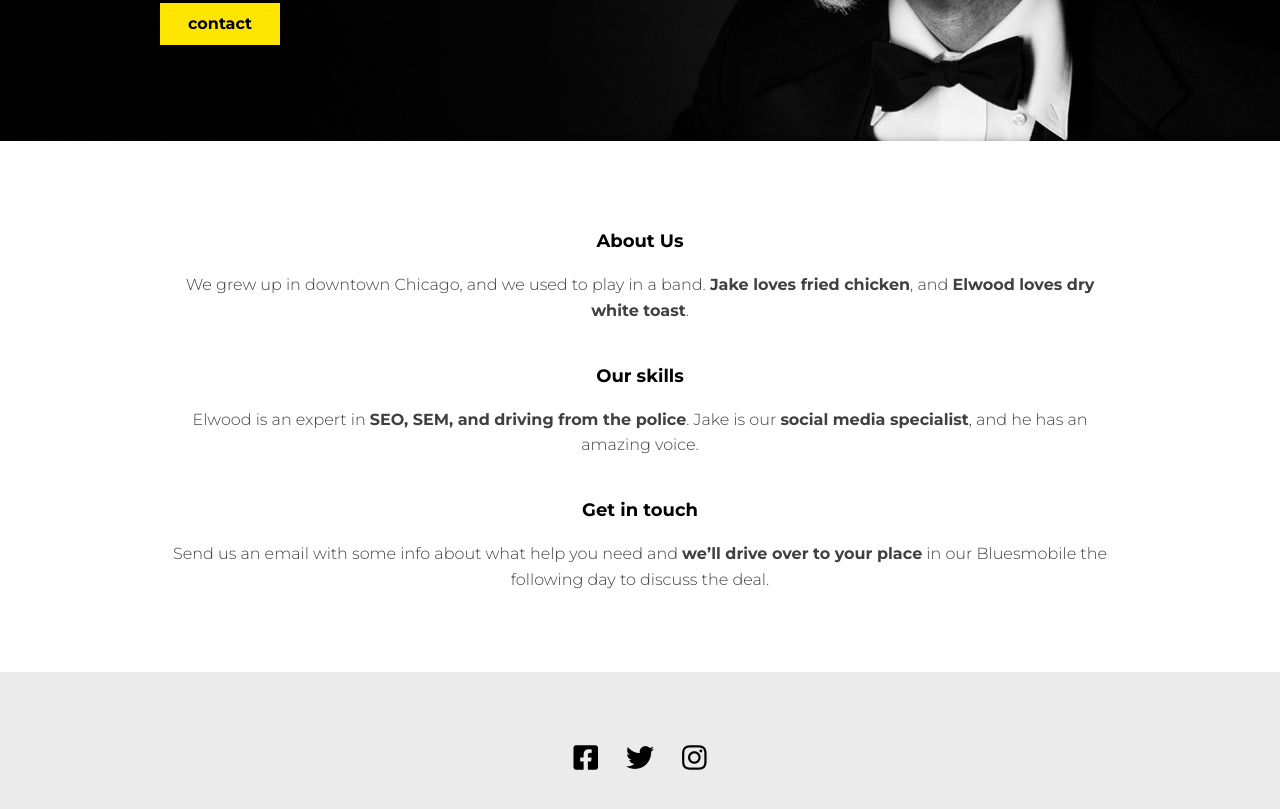
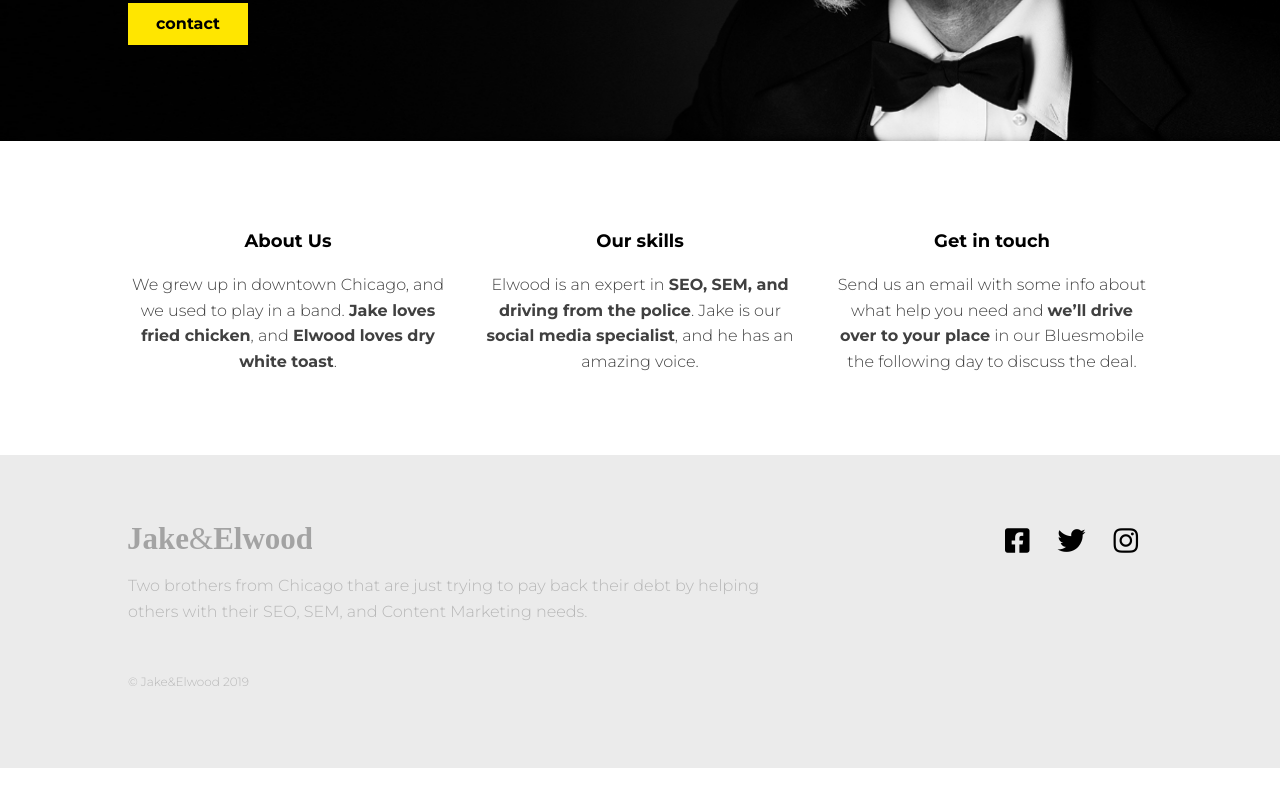
Before and after one commit to xaviguasch/trwdb-s6-tittnl-jake-and-elwood-landing-page, a plain HTML site: page index.html in a window 1280 px wide. Shown: the part 271-1080 px from the top of the page. After the commit the page ends 1039 px from the top, so only its background shows below. Drawn offline with Linux system fonts and the light colour scheme.

Commit message:
set up the footer for large screens

```diff
--- a/style.css
+++ b/style.css
@@ -58,11 +58,12 @@ strong {
 .main-grid {
   display: grid;
   grid-template-columns: minmax(1em, 1fr) minmax(0px, 500px) minmax(1em, 1fr);
+  grid-column-gap: 2em;
 }
 
 @media (min-width: 600px) {
   .main-grid {
-    grid-template-columns: minmax(1em, 1fr) repeat(3, minmax(180px, 320px)) minmax(
+    grid-template-columns: minmax(1em, 1fr) repeat(3, minmax(150px, 320px)) minmax(
         1em,
         1fr
       );
@@ -75,6 +76,10 @@ strong {
   background: #ebebeb;
   padding: 4em 0;
   text-align: center;
+
+  grid-template-areas:
+    '. social .'
+    '. main .';
 }
 
 .footer-main,
@@ -88,13 +93,17 @@ strong {
   opacity: 0.3;
 }
 
+.footer-main {
+  grid-area: main;
+}
+
 .footer-fineprint {
   font-size: 0.75rem;
   margin-top: 4em;
 }
 
 .social-list {
-  order: -1;
+  grid-area: social;
   list-style: none;
   padding: 0;
   margin: 0 0 2em;
@@ -110,6 +119,20 @@ strong {
 
 .social-link:hover {
   color: #777;
+}
+
+@media (min-width: 600px) {
+  .footer {
+    grid-template-areas: '. main main social .';
+  }
+
+  .footer-main {
+    text-align: left;
+  }
+
+  .social-list {
+    justify-content: flex-end;
+  }
 }
 
 /* ==================
@@ -150,3 +173,13 @@ strong {
 .col {
   grid-column: 2 / -2;
 }
+
+@media (min-width: 600px) {
+  .col {
+    grid-column: span 1;
+  }
+
+  .col:first-child {
+    grid-column: 2 / span 1;
+  }
+}
```
